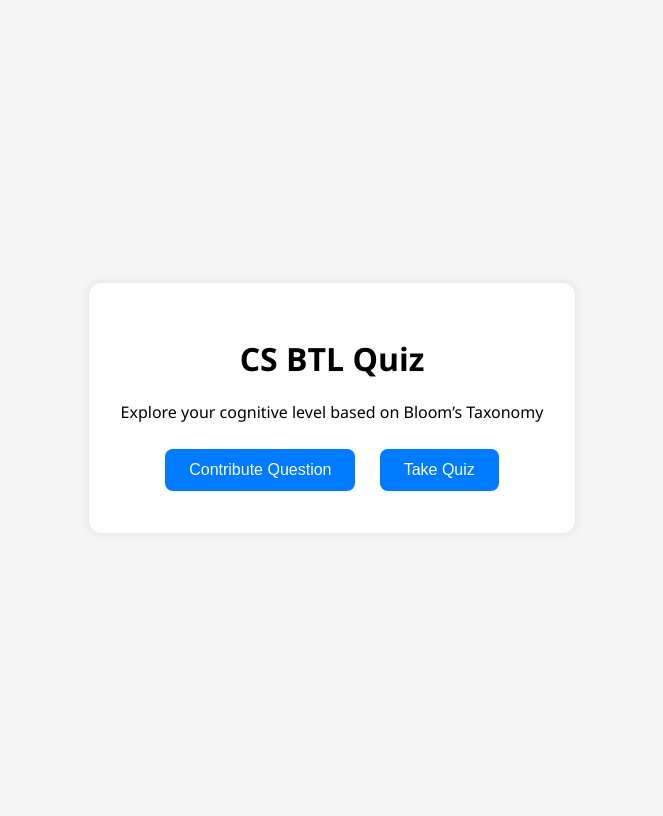
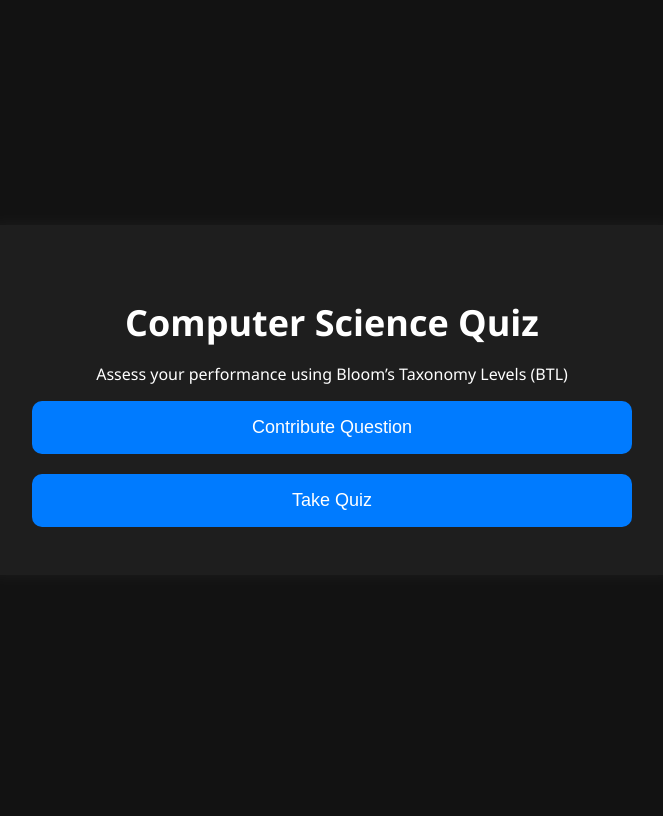
Before and after one commit to Manoj632004/Adaptive-quiz-using-blooms-taxonomy-and-Unsupervised-Learning, a Flask app: template templates/index.html in a window 1280 px wide. Shown: the whole page, without its empty margins (308-971 px from the left). After the commit the page ends 527 px from the top, so only its background shows below. Run offline with Flask 3, Linux system fonts and the light colour scheme; the template is opened without the code that fills it, so the values that code supplies are empty; parts of the project's set-up code (start-up, migrations or seed data) failed here and were passed over.

Commit message:
Web app designing changes

```diff
--- a/app.py
+++ b/app.py
@@ -7,8 +7,7 @@
 app = Flask(__name__)
 app.secret_key = 'your_secret_key'  # Needed for flash messages
 
-# Load the trained model pipeline
-pipeline = joblib.load("btl_model.pkl")  # Use your saved model here
+pipeline = joblib.load("btl_model.pkl")
 
 QUESTIONS_JSON = "library.json"
 
@@ -30,10 +29,8 @@
             flash("Question cannot be empty.", "error")
             return redirect(url_for('contribute'))
 
-        # Run prediction
         btl = int(pipeline.predict([question])[0])
 
-        # Add to JSON
         with open(QUESTIONS_JSON, "r") as f:
             data = json.load(f)
 
--- /dev/null
+++ b/static/style.css
@@ -0,0 +1,68 @@
+body {
+  font-family: 'Segoe UI', sans-serif;
+  background: #121212;
+  color: #ffffff;
+  display: flex;
+  justify-content: center;
+  align-items: center;
+  height: 100vh;
+  margin: 0;
+}
+
+.container {
+  background: #1e1e1e;
+  padding: 3rem;
+  border-radius: 16px;
+  text-align: center;
+  box-shadow: 0 0 20px rgba(255, 255, 255, 0.05);
+  max-width: 600px;
+  width: 90%;
+}
+
+.title {
+  font-size: 36px;
+  margin-bottom: 0.5rem;
+  color: #ffffff;
+}
+
+.description {
+  font-size: 18px;
+  margin-bottom: 2rem;
+  color: #cccccc;
+}
+
+.button-group {
+  display: flex;
+  flex-direction: column;
+  gap: 20px;
+}
+
+button {
+  padding: 16px 32px;
+  font-size: 18px;
+  border: none;
+  background: #007BFF;
+  color: white;
+  border-radius: 10px;
+  cursor: pointer;
+  transition: background 0.3s ease;
+  width: 100%;
+}
+
+button:hover {
+  background: #3399ff;
+}
+
+.flashes {
+  list-style: none;
+  padding: 0;
+  margin-bottom: 1rem;
+}
+
+.flashes li.success {
+  color: #66ff66;
+}
+
+.flashes li.error {
+  color: #ff6666;
+}
--- a/templates/index.html
+++ b/templates/index.html
@@ -2,13 +2,13 @@
 <html lang="en">
 <head>
   <meta charset="UTF-8">
-  <title>CS BTL Quiz</title>
+  <title>CS Bloom's Taxonomy Quiz</title>
   <link rel="stylesheet" href="{{ url_for('static', filename='style.css') }}">
 </head>
 <body>
   <div class="container">
-    <h1>CS BTL Quiz</h1>
-    <p>Explore your cognitive level based on Bloom’s Taxonomy</p>
+    <h1 class="title">Computer Science Quiz</h1>
+    <p class="subtitle">Assess your performance using Bloom’s Taxonomy Levels (BTL)</p>
 
     {% with messages = get_flashed_messages(with_categories=true) %}
       {% if messages %}
@@ -20,8 +20,10 @@
       {% endif %}
     {% endwith %}
 
-    <button onclick="location.href='/contribute'">Contribute Question</button>
-    <button onclick="location.href='quiz.html'">Take Quiz</button>
+    <div class="button-group">
+      <button onclick="location.href='/contribute'">Contribute Question</button>
+      <button onclick="location.href='quiz.html'">Take Quiz</button>
+    </div>
   </div>
 </body>
 </html>
--- a/templates/style.css
+++ /dev/null
@@ -1,44 +0,0 @@
-body {
-  font-family: 'Segoe UI', sans-serif;
-  background: #f5f5f5;
-  display: flex;
-  justify-content: center;
-  align-items: center;
-  height: 100vh;
-}
-
-.container {
-  background: white;
-  padding: 2rem;
-  border-radius: 12px;
-  text-align: center;
-  box-shadow: 0 0 10px rgba(0,0,0,0.1);
-}
-
-button {
-  margin: 10px;
-  padding: 12px 24px;
-  font-size: 16px;
-  border: none;
-  background: #007BFF;
-  color: white;
-  border-radius: 8px;
-  cursor: pointer;
-}
-
-button:hover {
-  background: #0056b3;
-}
-.flashes {
-  list-style-type: none;
-  padding: 0;
-  margin-top: 10px;
-}
-
-.flashes li.success {
-  color: green;
-}
-
-.flashes li.error {
-  color: red;
-}
```
